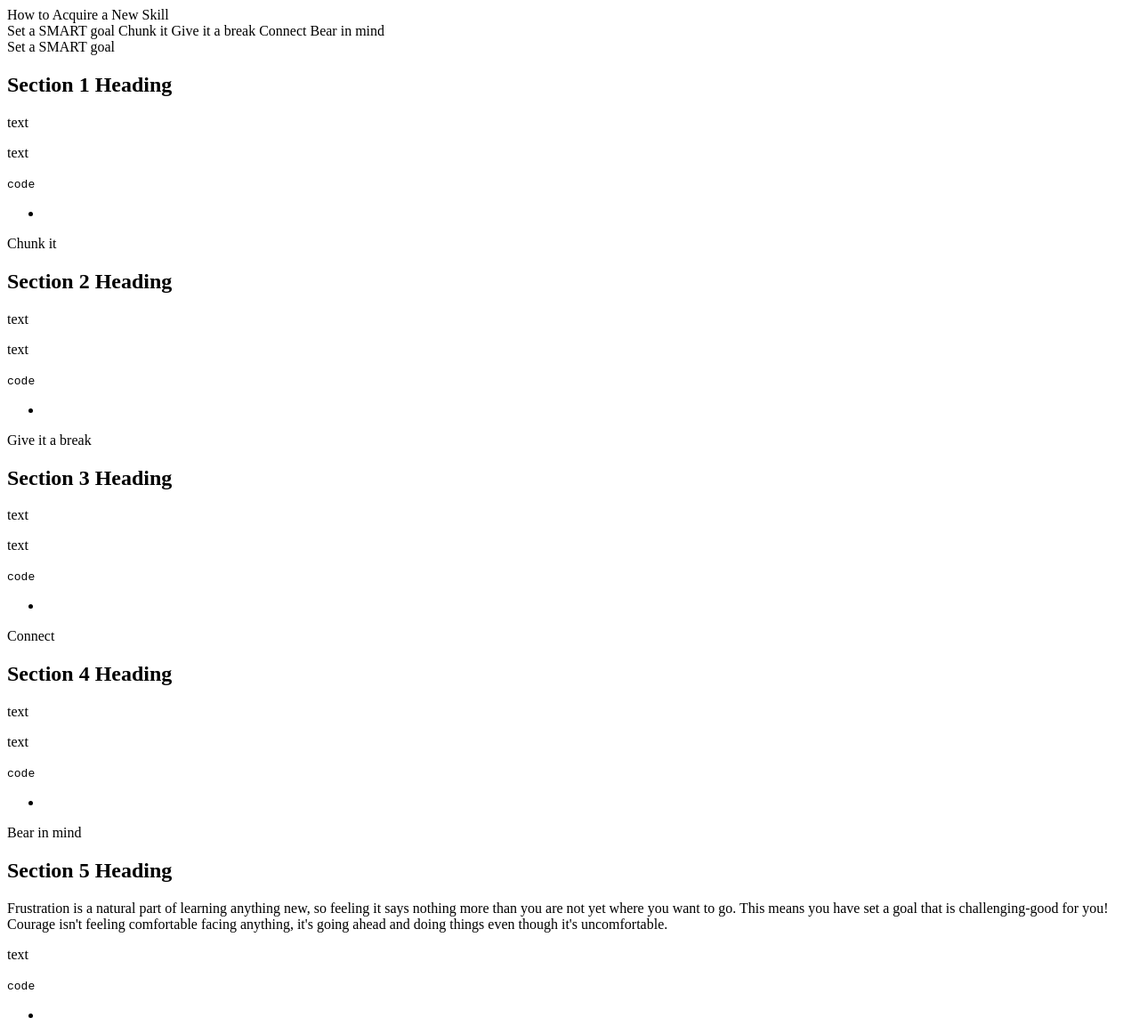
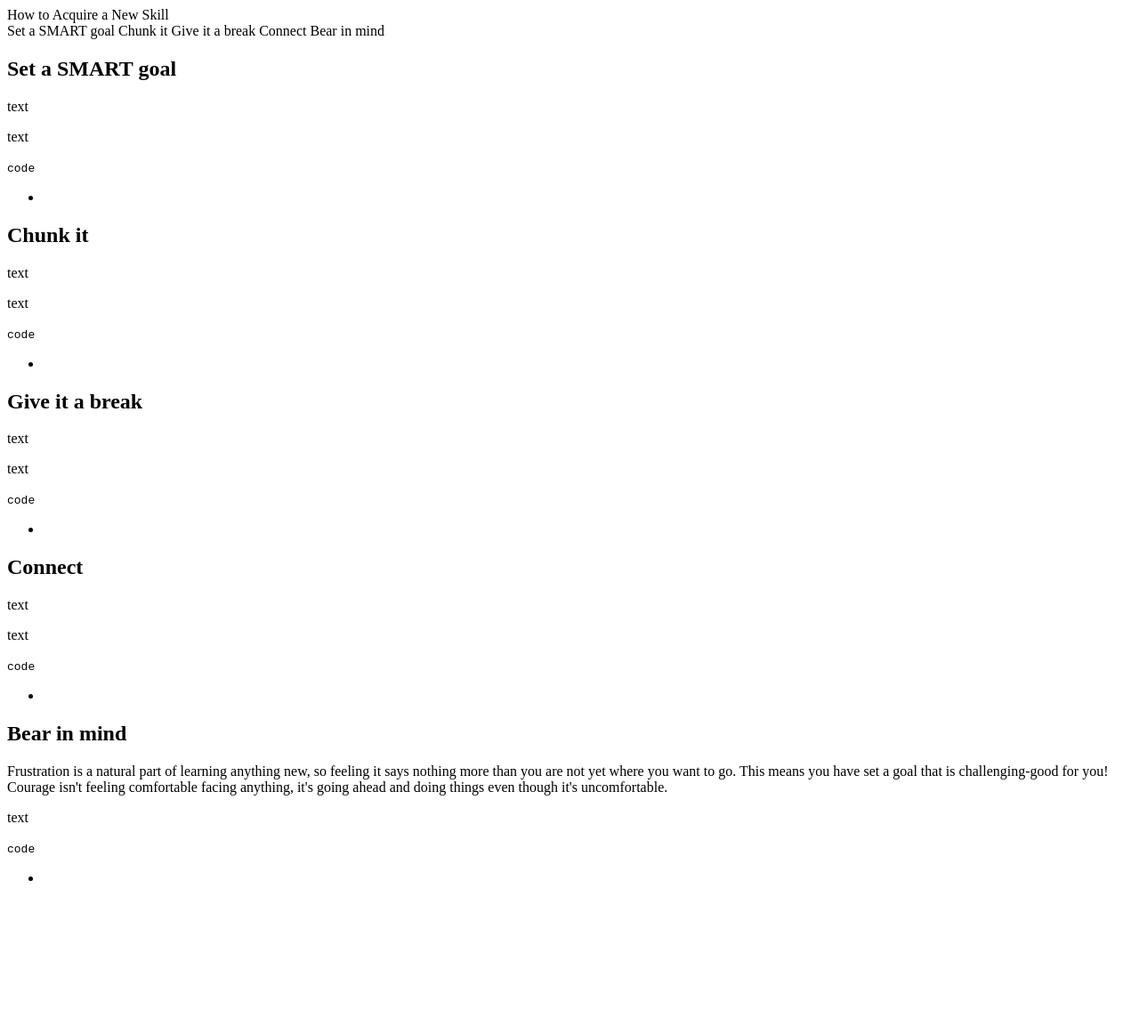
Before and after one commit to joysdev/fCCtechdocpage, a plain HTML site: page index.html in a window 1280 px wide. Shown: the whole page at 89% size. After the commit the page ends 1012 px from the top, so only its background shows below. Drawn offline with Linux system fonts and the light colour scheme.

Commit message:
Wrap section headers in h2

```diff
--- a/index.html
+++ b/index.html
@@ -15,45 +15,34 @@
     <a class="nav-link">Bear in mind</a>
     </nav>
   <main id="main-doc">
-    <section class="main-section" id="section_1"><header>Set a SMART goal</header>
-        <h2>Section 1 Heading</h2>
-
+    <section class="main-section" id="section_1"><header><h2>Set a SMART goal</h2></header>
             <p>text</p>
             <p>text</p>
             <code>code</code>
             <ul><li></li></ul>
 
     </section>
-    <section class="main-section" id="section_2"><header>Chunk it</header>
-        <h2>Section 2 Heading</h2>
-
+    <section class="main-section" id="section_2"><header><h2>Chunk it</h2></header>
             <p>text</p>
             <p>text</p>
             <code>code</code>
             <ul><li></li></ul>
 
     </section>
-    <section class="main-section" id="section_3"><header>Give it a break</header>
-        <h2>Section 3 Heading</h2>
+    <section class="main-section" id="section_3"><header><h2>Give it a break</h2></header><p>text</p>
+            <p>text</p>
+            <code>code</code>
+            <ul><li></li></ul>
 
+    </section>
+    <section class="main-section" id="section_4"><header><h2>Connect</h2></header>
             <p>text</p>
             <p>text</p>
             <code>code</code>
             <ul><li></li></ul>
 
     </section>
-    <section class="main-section" id="section_4"><header>Connect</header>
-        <h2>Section 4 Heading</h2>
-
-            <p>text</p>
-            <p>text</p>
-            <code>code</code>
-            <ul><li></li></ul>
-
-    </section>
-    <section class="main-section" id="section_5"><header>Bear in mind</header>
-        <h2>Section 5 Heading</h2>
-
+    <section class="main-section" id="section_5"><header><h2>Bear in mind</h2></header>
             <p>Frustration is a natural part of learning anything new, so feeling it says nothing more than you are not yet where you want to go. This means you have set a goal that is challenging-good for you! Courage isn't feeling comfortable facing anything, it's going ahead and doing things even though it's uncomfortable.</p>
             <p>text</p>
             <code>code</code>
```
